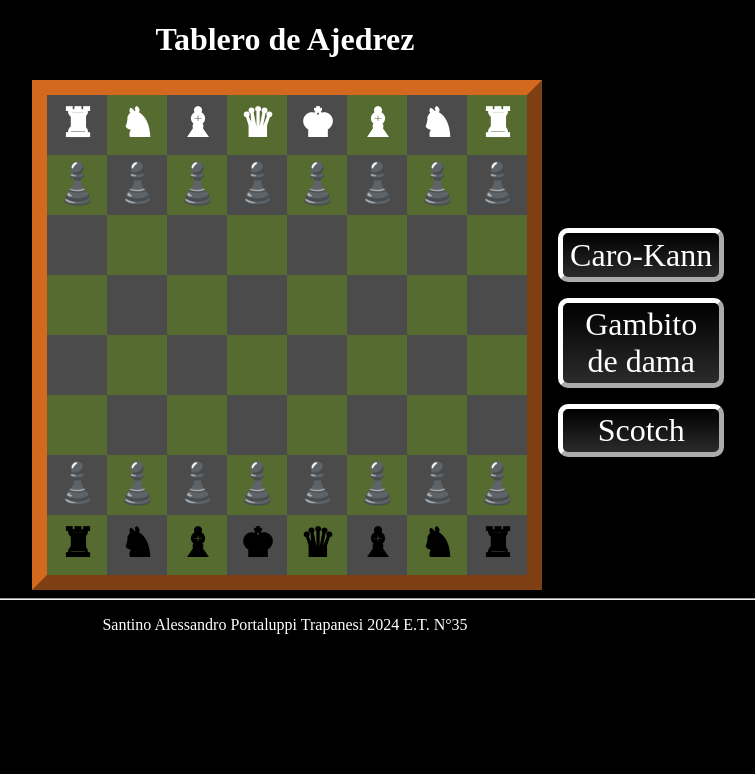
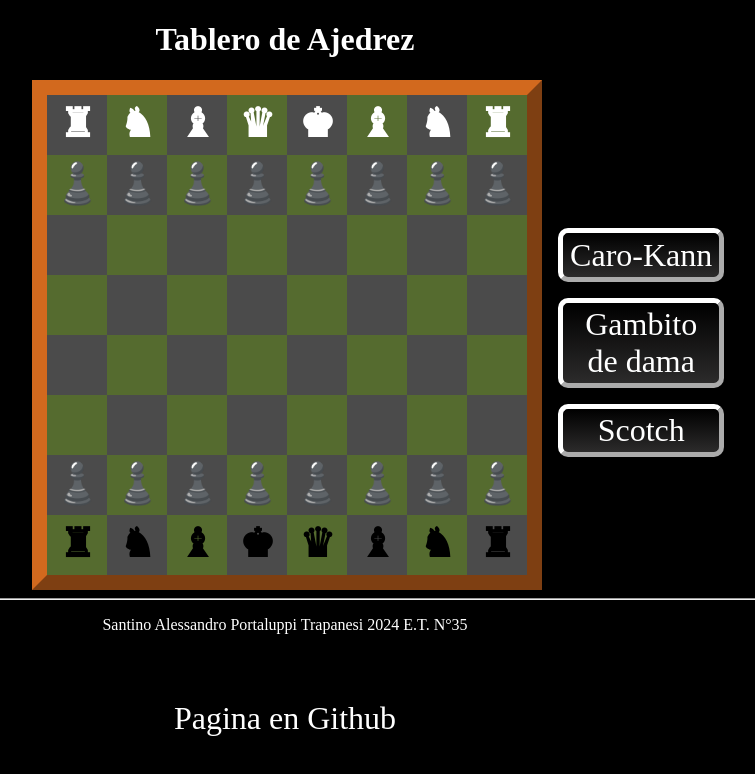
Before and after one commit to Santinop145/chess, a plain HTML site: page index.html in a window 1280 px wide. Shown: the whole page, without its empty margins (355-1110 px from the left). Drawn offline with Linux system fonts and the light colour scheme; a web font is replaced by a local one.

Commit message:
Actualiza index.html y añade link a la pagina de Github

```diff
--- a/index.html
+++ b/index.html
@@ -109,7 +109,7 @@
 </div>
 </div>
 <hr>
-<footer><p>Santino Alessandro Portaluppi Trapanesi 2024 E.T. N°35</p></footer>
+<footer><p>Santino Alessandro Portaluppi Trapanesi 2024 E.T. N°35</p><br><a href="https://github.com/Santinop145/chess"><p>Pagina en Github</p></a></footer>
 </body>
 <!--COPYRIGHT LOLOLOL-->
 </html>
```
